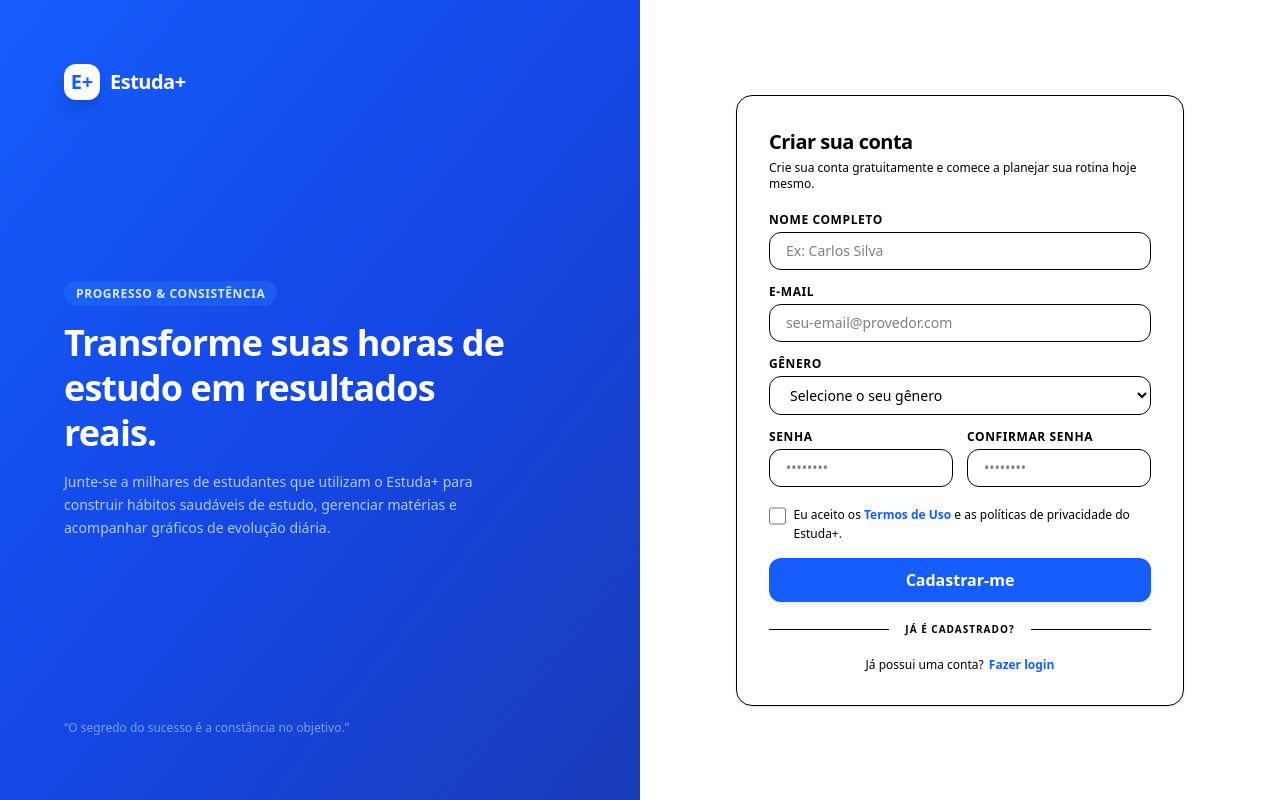
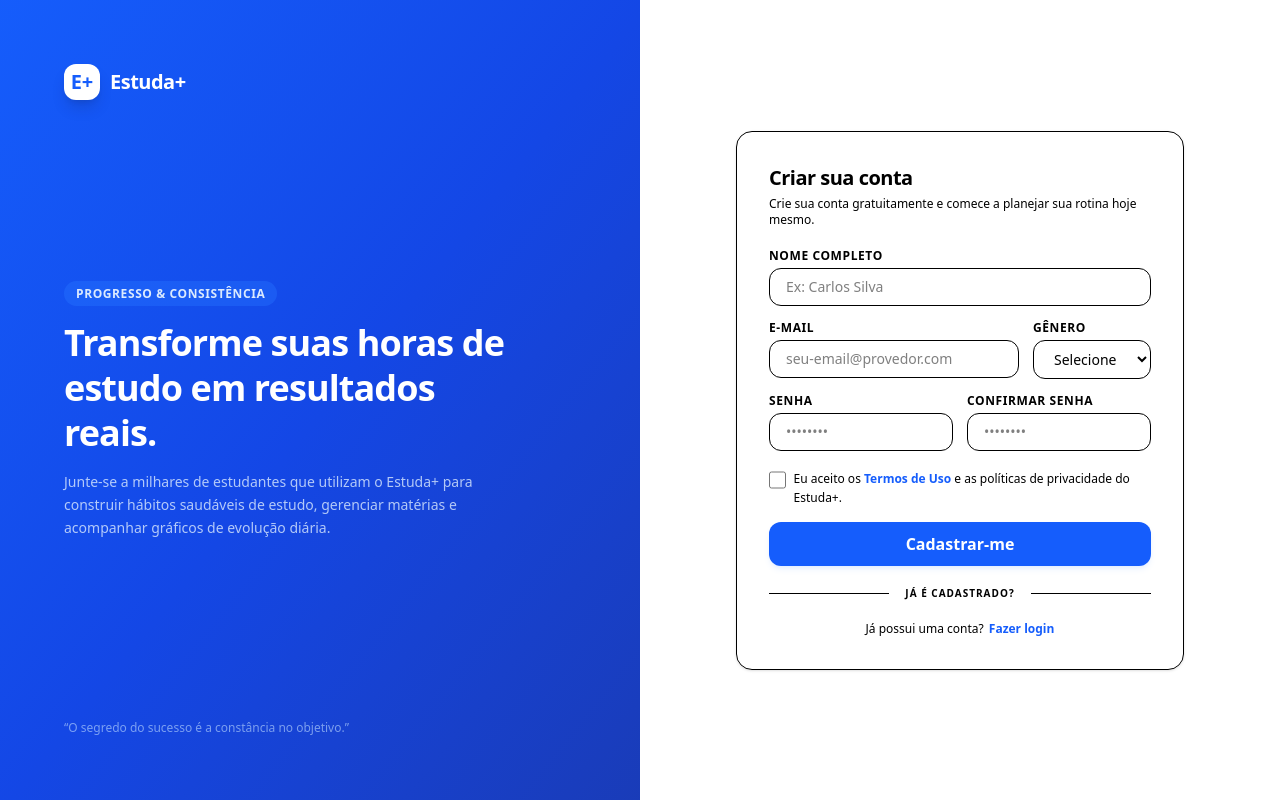
Before and after one commit to angelosilvanno/estuda-plus, an Angular app: page /cadastro in a window 1280 px wide. Built offline with nearby package versions, Linux system fonts and the light colour scheme.

Commit message:
feat: reorganiza campos de e-mail e gênero em um layout de grid no formulário de cadastro

```diff
--- a/src/app/features/auth/cadastro/cadastro.html
+++ b/src/app/features/auth/cadastro/cadastro.html
@@ -54,8 +54,10 @@
           >
         </div>
 
+        <!-- Grid: E-mail (2/3) + Gênero (1/3) -->
+        <div class="grid grid-cols-1 sm:grid-cols-3 gap-3.5">
           <!-- Campo E-mail -->
-        <div>
+          <div class="sm:col-span-2">
             <label for="email" class="block text-xs font-semibold text-(--text-muted) uppercase tracking-wider mb-1">E-mail</label>
             <input
               type="email"
@@ -70,7 +72,7 @@
           </div>
 
           <!-- Campo Gênero -->
-        <div>
+          <div class="sm:col-span-1">
             <label for="genero" class="block text-xs font-semibold text-(--text-muted) uppercase tracking-wider mb-1">Gênero</label>
             <select
               id="genero"
@@ -79,11 +81,12 @@
               required
               class="w-full bg-(--bg-primary) border border-(--border-color) rounded-xl px-4 py-2 text-sm focus:outline-none focus:ring-2 focus:ring-blue-500 focus:border-transparent transition-all cursor-pointer"
             >
-            <option value="" disabled selected>Selecione o seu gênero</option>
+              <option value="" disabled selected>Selecione</option>
               <option value="Masculino">Masculino</option>
               <option value="Feminino">Feminino</option>
-            <option value="prefiro_não_dizer">Prefiro não dizer</option>
+              <option value="prefiro_não_dizer">Não dizer</option>
             </select>
+          </div>
         </div>
 
         <!-- Grid de Senhas -->
```
Lines whose indentation alone changed are shown as unchanged.
